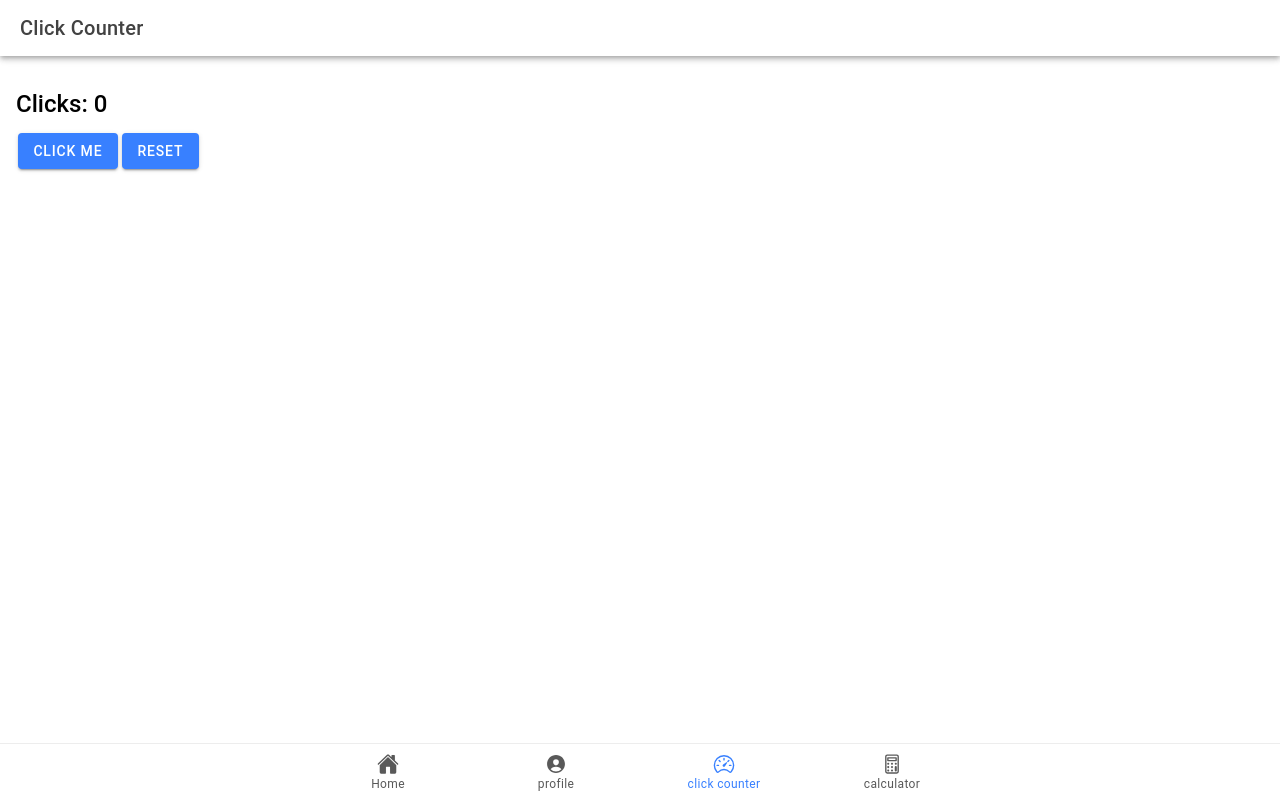
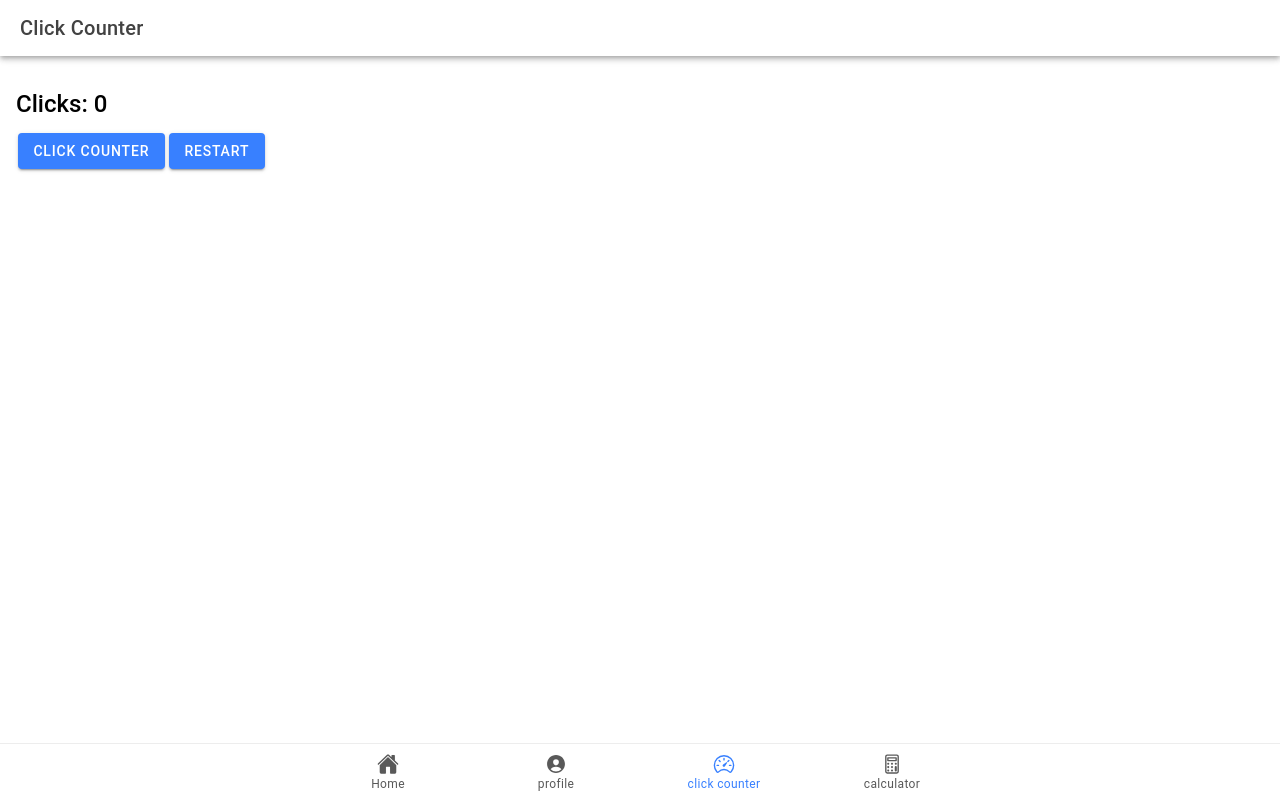
Before and after one commit to saldivarAdiii/ionic-t-saldivar, a React (Vite) app: page /tab2 in a window 1280 px wide. Built offline with nearby package versions, Linux system fonts and the light colour scheme.

Commit message:
added a restart button

```diff
--- a/src/pages/Tab2.tsx
+++ b/src/pages/Tab2.tsx
@@ -22,8 +22,8 @@ const Tab2: React.FC = () => {
       </IonHeader>
       <IonContent fullscreen className="ion-padding">
         <h2>Clicks: {count}</h2>
-        <IonButton onClick={incrementCount}>Click me</IonButton>
-        <IonButton onClick={resetCount}>Reset</IonButton>
+        <IonButton onClick={incrementCount}>Click Counter</IonButton>
+        <IonButton onClick={resetCount}>Restart</IonButton>
       </IonContent>
     </IonPage>
   );
```
